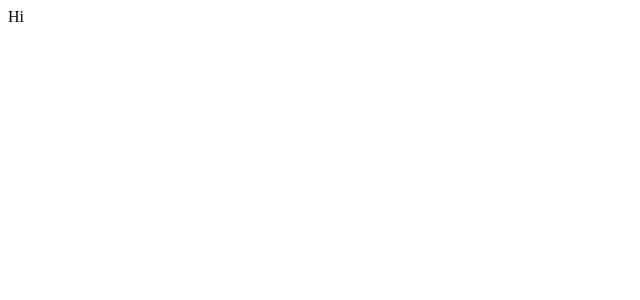
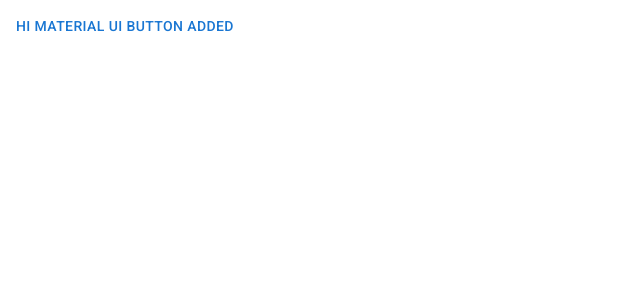
Before and after one commit to pananon/stylematcher, a React (Create React App) app: page / in a window 1280 px wide. Shown: the top 300 px of the page, without its empty margins (0-640 px from the left). Built offline with nearby package versions, Linux system fonts and the light colour scheme.

Commit message:
Added material UI, Roboto Font, Material Icons, Yarn Package Manager

```diff
--- a/package.json
+++ b/package.json
@@ -3,6 +3,10 @@
   "version": "0.1.0",
   "private": true,
   "dependencies": {
+    "@emotion/react": "^11.11.1",
+    "@emotion/styled": "^11.11.0",
+    "@mui/icons-material": "^5.14.15",
+    "@mui/material": "^5.14.15",
     "@testing-library/jest-dom": "^5.17.0",
     "@testing-library/react": "^13.4.0",
     "@testing-library/user-event": "^13.5.0",
--- a/public/index.html
+++ b/public/index.html
@@ -15,6 +15,14 @@
       user's mobile device or desktop. See https://developers.google.com/web/fundamentals/web-app-manifest/
     -->
     <link rel="manifest" href="%PUBLIC_URL%/manifest.json" />
+    <link rel="preconnect" href="https://fonts.googleapis.com" />
+    <link rel="preconnect" href="https://fonts.gstatic.com" crossorigin />
+    <link
+      rel="stylesheet"
+      href="https://fonts.googleapis.com/css2?family=Roboto:wght@300;400;500;600;700&display=swap"
+    />
+    <!-- For better responsiveness while using material ui design system-->
+    <meta name="viewport" content="initial-scale=1, width=device-width" />
     <!--
       Notice the use of %PUBLIC_URL% in the tags above.
       It will be replaced with the URL of the `public` folder during the build.
--- a/src/App.tsx
+++ b/src/App.tsx
@@ -1,9 +1,10 @@
 import './App.css';
+import { Button } from '@mui/material';
 
 function App() {
   return (
     <div className="App">
-      Hi
+      <Button> Hi Material UI Button Added</Button>
     </div>
   );
 }
```
Also changed, not shown: 2 other files (tests, documents, lock files or other folders).
